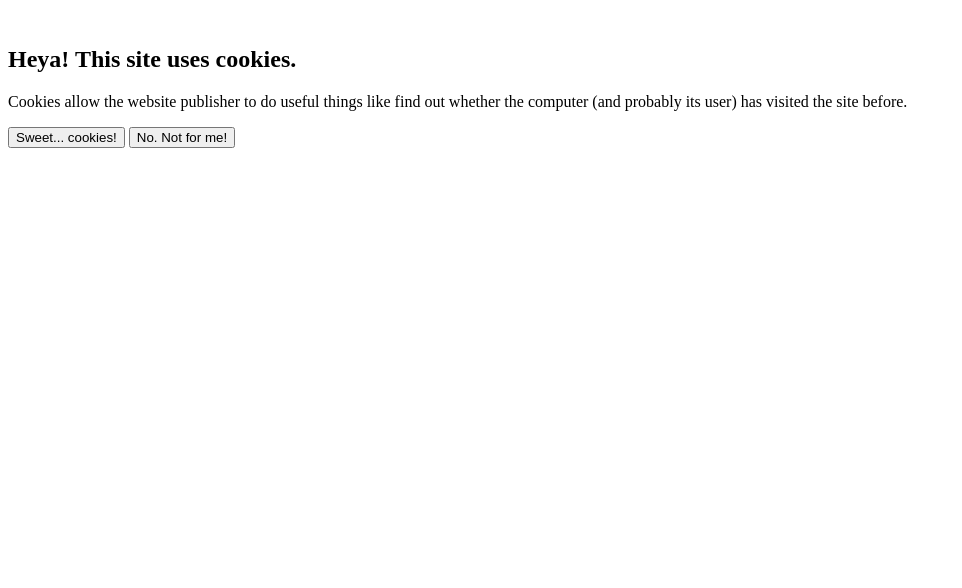
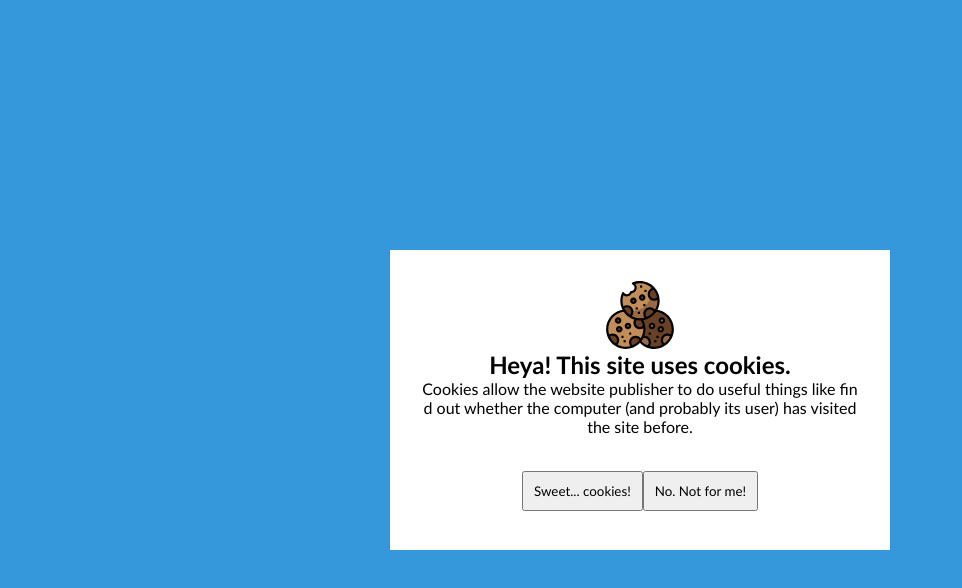
Before and after one commit to AisteKara/1-100-cookies, a plain HTML site: page index.html in a window 1280 px wide. Shown: the whole page, without its empty margins (0-962 px from the left). Drawn offline with Linux system fonts and the light colour scheme.

Commit message:
html fixes

```diff
--- a/index.html
+++ b/index.html
@@ -4,11 +4,14 @@
     <meta charset="UTF-8">
     <meta http-equiv="X-UA-Compatible" content="IE=edge">
     <meta name="viewport" content="width=device-width, initial-scale=1.0">
+    <link rel="stylesheet" href="./css/cookies.css">
+    <link rel="stylesheet" href="/css/responsive.css">
     <title>Cookies</title>
+
 </head>
 <body>
     <div class="cookies">
-     <img src="./2078580.svg" alt="">
+     <img src="./img/cookies.svg" alt="">
      <h2>Heya! This site uses cookies.</h2>
     <p>Cookies allow the website publisher to do useful things like find out whether the computer (and probably its user) has visited the site before.</p>
     <div class="btncontainer">
```
